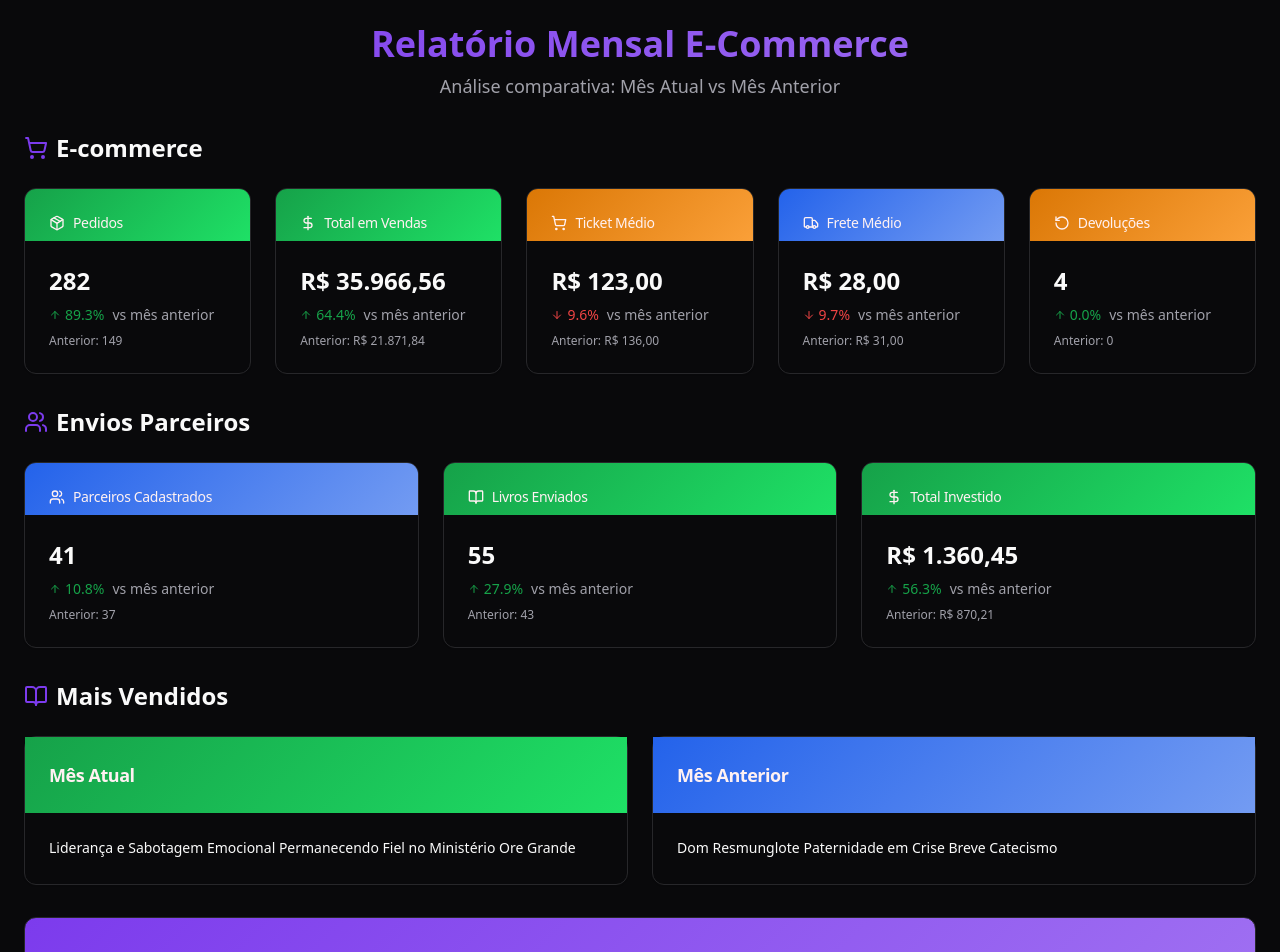
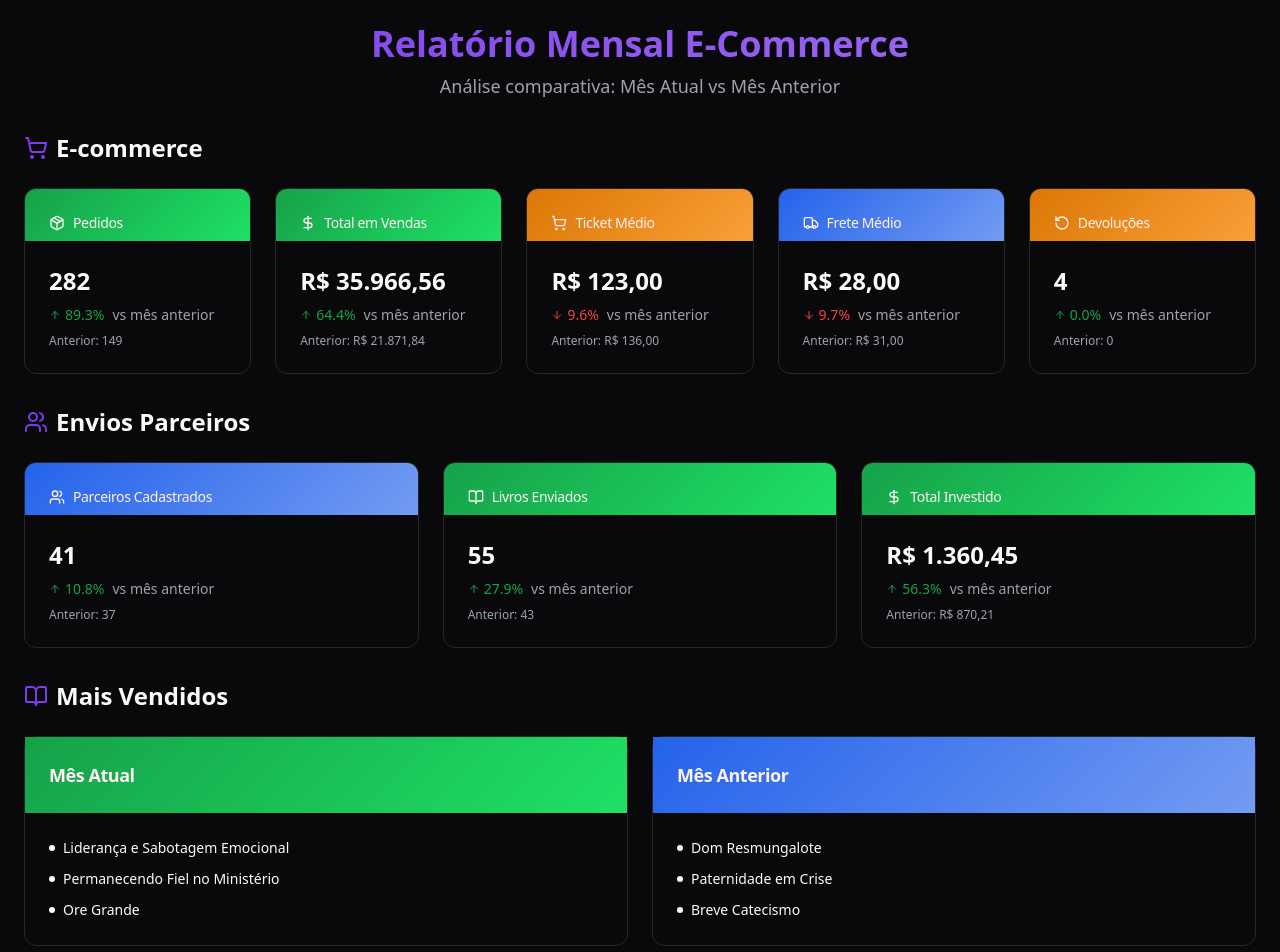
Before and after one commit to francione-pires/mes-ecom-vision, a React (Vite) app: page / in a window 1280 px wide. Shown: the top 952 px of the page. Built offline with nearby package versions, Linux system fonts and the light colour scheme.

Commit message:
Atualizar cards de livros
Atualiza os cards de livros para exibir os títulos dos livros mais vendidos conforme especificado.

```diff
--- a/src/components/Dashboard.tsx
+++ b/src/components/Dashboard.tsx
@@ -21,8 +21,16 @@ export const Dashboard = () => {
 
   // Produtos mais vendidos
   const topProducts = {
-    current: "Liderança e Sabotagem Emocional Permanecendo Fiel no Ministério Ore Grande",
-    previous: "Dom Resmunglote Paternidade em Crise Breve Catecismo"
+    current: [
+      "Liderança e Sabotagem Emocional",
+      "Permanecendo Fiel no Ministério",
+      "Ore Grande"
+    ],
+    previous: [
+      "Dom Resmungalote",
+      "Paternidade em Crise",
+      "Breve Catecismo"
+    ]
   };
 
   return (
@@ -132,7 +140,14 @@ export const Dashboard = () => {
               <CardTitle className="text-lg">Mês Atual</CardTitle>
             </CardHeader>
             <CardContent className="pt-6">
-              <p className="text-sm leading-relaxed">{topProducts.current}</p>
+              <ul className="space-y-2">
+                {topProducts.current.map((book, index) => (
+                  <li key={index} className="text-sm leading-relaxed flex items-center gap-2">
+                    <span className="w-1.5 h-1.5 bg-current rounded-full flex-shrink-0"></span>
+                    {book}
+                  </li>
+                ))}
+              </ul>
             </CardContent>
           </Card>
 
@@ -141,7 +156,14 @@ export const Dashboard = () => {
               <CardTitle className="text-lg">Mês Anterior</CardTitle>
             </CardHeader>
             <CardContent className="pt-6">
-              <p className="text-sm leading-relaxed">{topProducts.previous}</p>
+              <ul className="space-y-2">
+                {topProducts.previous.map((book, index) => (
+                  <li key={index} className="text-sm leading-relaxed flex items-center gap-2">
+                    <span className="w-1.5 h-1.5 bg-current rounded-full flex-shrink-0"></span>
+                    {book}
+                  </li>
+                ))}
+              </ul>
             </CardContent>
           </Card>
         </div>
```
